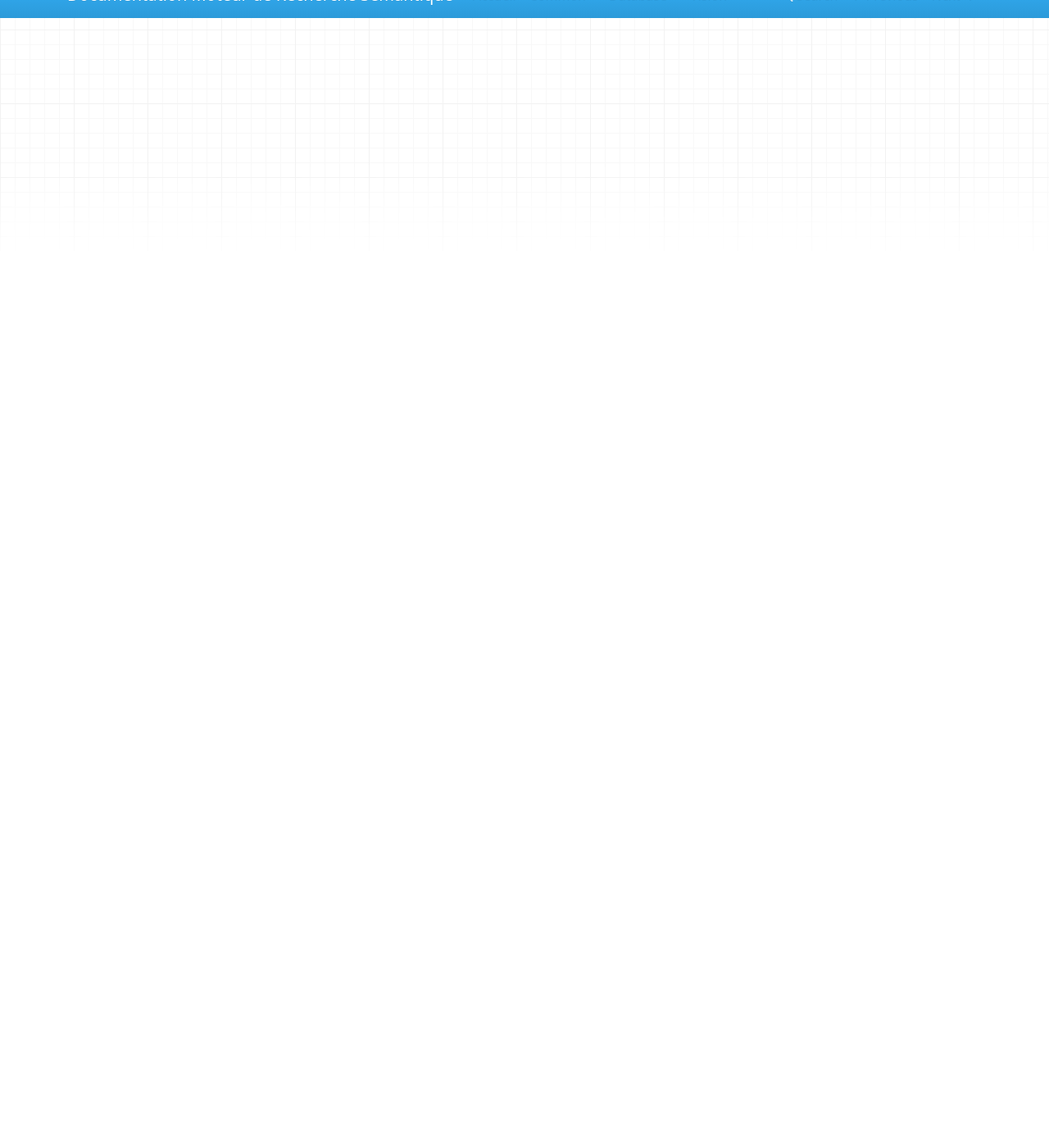
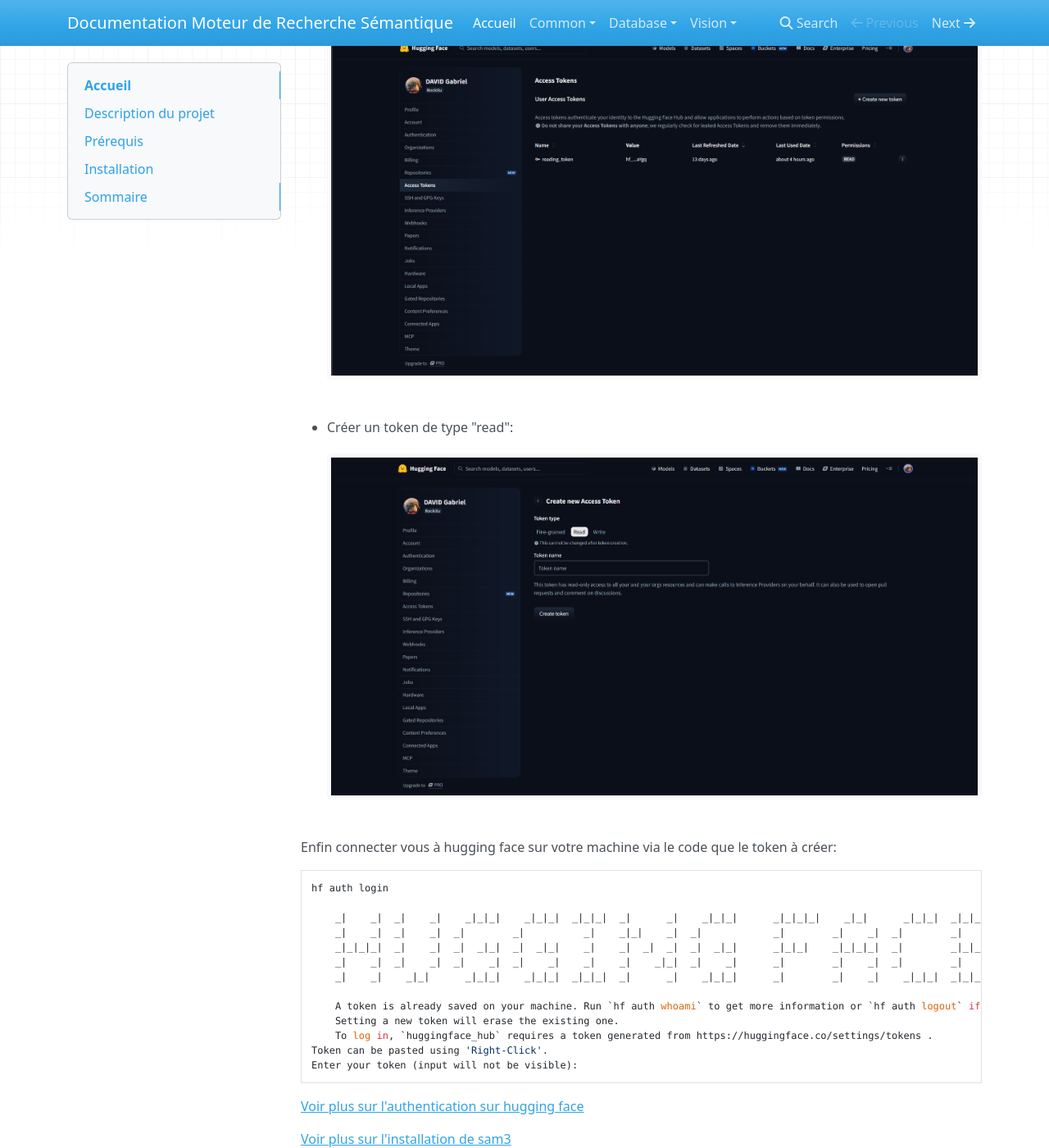
Before and after one commit to NockXu/Moteur_de_recherche_semantique, an MkDocs documentation site: the page built from documentation/index.md, in a window 1280 px wide and 1400 px high, scrolled down 1575 px. Shown: the whole window at 82% size. Built offline with MkDocs 1.6.1, drawn with Linux system fonts in a browser that asks for light colours; nearby versions of some CDN libraries; some of the changed text lies outside the part shown.

Commit message:
feat(doc): ajout de la méthode d'authentification pour se connecter au dépot huggin face de sam3

````diff
--- a/documentation/index.md
+++ b/documentation/index.md
@@ -37,6 +37,41 @@
 pip install -r requirementsv2.txt
 ```
 
+5. Accès au model hugging face
+
+Allez sur la page du [dépot](https://huggingface.co/facebook/sam3) du model pour vous y inscrire est avoir l'accès
+
+Ensuite vous devez vous connecter à hugging face sur votre machine:
+
+- Acceder à vous tokens:
+![Comment acceder au tokens](huggingface1.png)
+
+- Créer un nouveau token:
+![Page liste de token](token_list_page.png)
+
+- Créer un token de type "read":
+![page de création du token](token_creation.png)
+
+Enfin connecter vous à hugging face sur votre machine via le code que le token à créer:
+
+```bash
+hf auth login
+
+    _|    _|  _|    _|    _|_|_|    _|_|_|  _|_|_|  _|      _|    _|_|_|      _|_|_|_|    _|_|      _|_|_|  _|_|_|_|
+    _|    _|  _|    _|  _|        _|          _|    _|_|    _|  _|            _|        _|    _|  _|        _|
+    _|_|_|_|  _|    _|  _|  _|_|  _|  _|_|    _|    _|  _|  _|  _|  _|_|      _|_|_|    _|_|_|_|  _|        _|_|_|
+    _|    _|  _|    _|  _|    _|  _|    _|    _|    _|    _|_|  _|    _|      _|        _|    _|  _|        _|
+    _|    _|    _|_|      _|_|_|    _|_|_|  _|_|_|  _|      _|    _|_|_|      _|        _|    _|    _|_|_|  _|_|_|_|
+
+    A token is already saved on your machine. Run `hf auth whoami` to get more information or `hf auth logout` if you want to log out.
+    Setting a new token will erase the existing one.
+    To log in, `huggingface_hub` requires a token generated from https://huggingface.co/settings/tokens .
+Token can be pasted using 'Right-Click'.
+Enter your token (input will not be visible):
+```
+
+[Voir plus sur l'authentication sur hugging face](https://huggingface.co/docs/huggingface_hub/en/quick-start#authentication)
+
 [Voir plus sur l'installation de sam3](https://github.com/facebookresearch/sam3)
 
 ## Sommaire
````
Also changed, not shown: documentation/huggingface1.png (added), documentation/token_creation.png (added), documentation/token_list_page.png (added).
